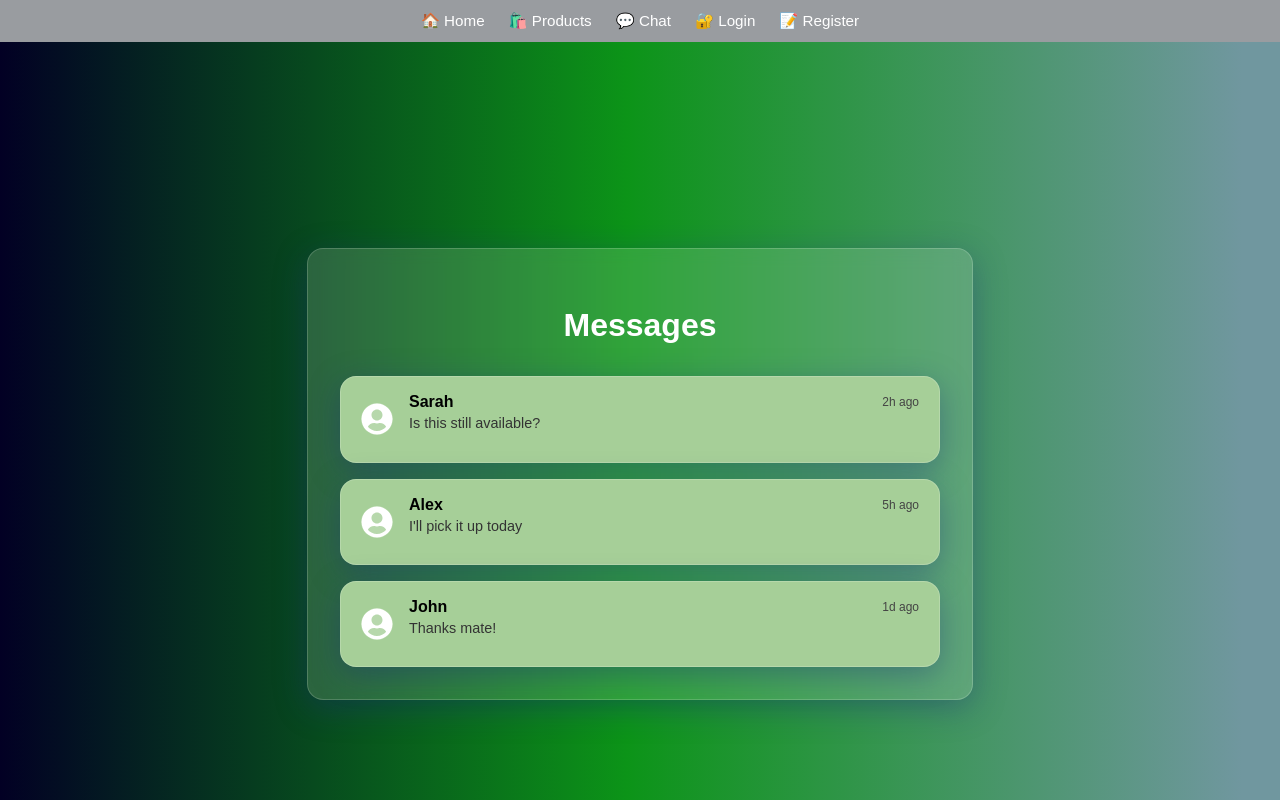
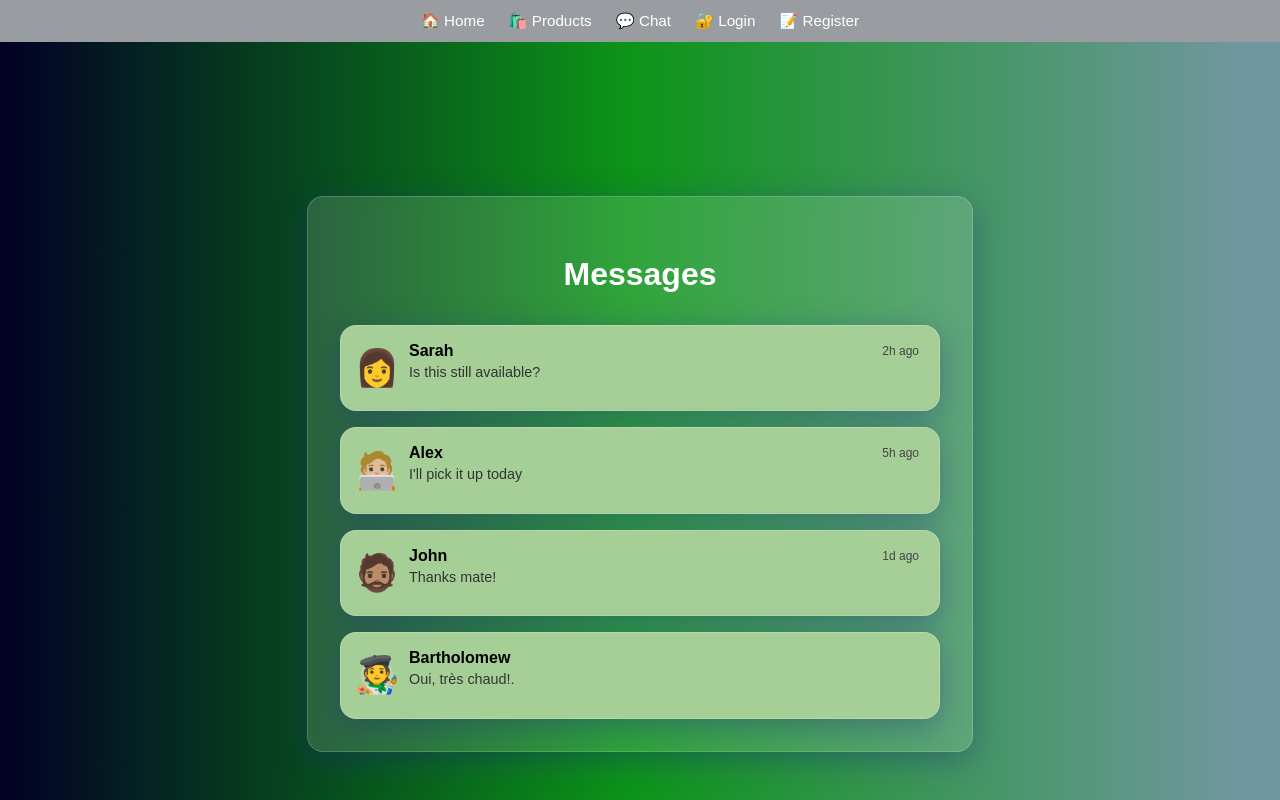
Before and after one commit to SwapSpot-FullStack/SwapSpot-Ecommerce-Frontend, a React (Vite) app: page /chat in a window 1280 px wide. Built offline with nearby package versions, Linux system fonts and the light colour scheme.

Commit message:
Updated styles and displays in chat preview

```diff
--- a/src/pages/ChatList.jsx
+++ b/src/pages/ChatList.jsx
@@ -1,7 +1,6 @@
 import { Link } from "react-router-dom";
 import { useEffect, useState } from "react";
 import { FaUserCircle } from "react-icons/fa";
-import axios from "../api/axios";
 
 function ChatList() {
   const [chats, setChats] = useState([]);
@@ -11,20 +10,30 @@ function ChatList() {
       {
         _id: "1",
         user: "Sarah",
+        avatar: "👩",
         lastMessage: "Is this still available?",
         timestamp: "2h ago",
       },
       {
         _id: "2",
         user: "Alex",
+        avatar: "🧑🏼‍💻",
         lastMessage: "I'll pick it up today",
         timestamp: "5h ago",
       },
       {
         _id: "3",
         user: "John",
+        avatar: "🧔🏽",
         lastMessage: "Thanks mate!",
         timestamp: "1d ago",
+      },
+      {
+        id: 4,
+        user: "Bartholomew",
+        avatar: "🧑‍🎨",
+        lastMessage: "Oui, très chaud!.",
+        time: "3d ago",
       },
     ];
 
@@ -37,8 +46,15 @@ function ChatList() {
         <h2 className="dashboard-title">Messages</h2>
         <div className="chat-list-container">
           {chats.map((chat) => (
-            <Link to={`/chat/${chat._id}`} className="chat-card" key={chat._id}>
-              <FaUserCircle className="chat-avatar" />
+            <Link
+              to={`/chat/${chat._id}`}
+              className="chat-card"
+              key={chat._id}
+              state={{ user: chat.user, avatar: chat.avatar }}
+            >
+              <div className="chat-avatar">
+                {chat.avatar || <FaUserCircle />}
+              </div>
               <div className="chat-info">
                 <div className="chat-top">
                   <strong>{chat.user}</strong>
```
